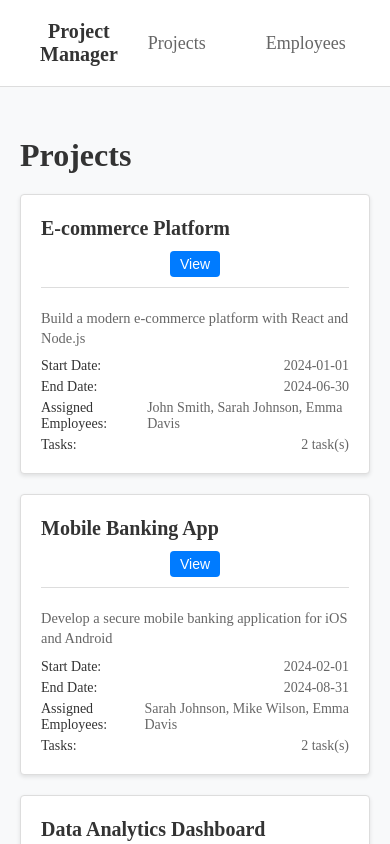
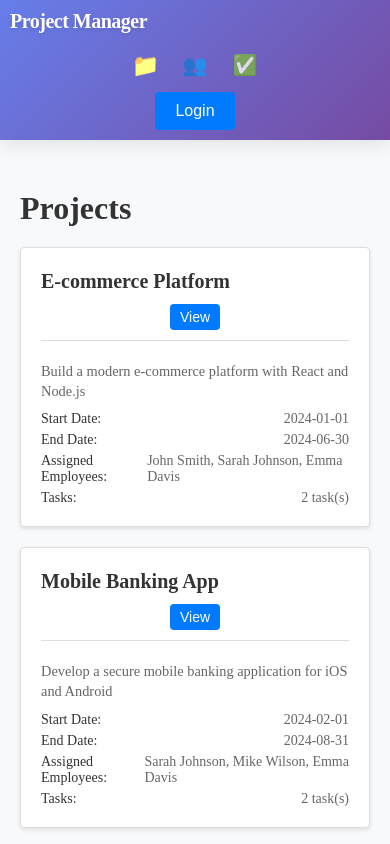
Before and after one commit to AndresLabat/Project-manager, an Angular app: page /projects in a window 390 px wide. Built offline with nearby package versions, Linux system fonts and the light colour scheme.

Commit message:
feat: enhance navigation and styling in app header with icons and active route indication for improved user experience

```diff
--- a/src/app/app.html
+++ b/src/app/app.html
@@ -2,9 +2,33 @@
   <h1 class="app-title">{{ title() }}</h1>
   <nav class="app-nav">
     <ul>
-      <li><a class="nav-link" (click)="router.navigate(['/projects'])">Projects</a></li>
-      <li><a class="nav-link" (click)="router.navigate(['/employees'])">Employees</a></li>
-      <li><a class="nav-link" (click)="router.navigate(['/tasks'])">Tasks</a></li>
+      <li>
+        <a
+          class="nav-link"
+          [class.active]="isActiveRoute('/projects')"
+          (click)="router.navigate(['/projects'])">
+          <span class="nav-icon">📁</span>
+          <span class="nav-text">Projects</span>
+        </a>
+      </li>
+      <li>
+        <a
+          class="nav-link"
+          [class.active]="isActiveRoute('/employees')"
+          (click)="router.navigate(['/employees'])">
+          <span class="nav-icon">👥</span>
+          <span class="nav-text">Employees</span>
+        </a>
+      </li>
+      <li>
+        <a
+          class="nav-link"
+          [class.active]="isActiveRoute('/tasks')"
+          (click)="router.navigate(['/tasks'])">
+          <span class="nav-icon">✅</span>
+          <span class="nav-text">Tasks</span>
+        </a>
+      </li>
     </ul>
   </nav>
   <div class="app-actions">
--- a/src/app/app.scss
+++ b/src/app/app.scss
@@ -12,17 +12,20 @@
   grid-template-columns: 1fr auto 1fr;
   align-items: center;
   padding: $spacing-lg $spacing-lg * 2;
-  border-bottom: 1px solid $border-color;
-  background-color: white;
-  box-shadow: $shadow-md;
+  background: linear-gradient(135deg, #667eea 0%, #764ba2 100%);
+  box-shadow: 0 4px 20px rgba(0, 0, 0, 0.1);
+  position: relative;
+  z-index: 100;
 }
 
 .app-title {
-  color: $text-color;
-  font-size: $font-size-xl;
-  font-weight: $font-weight-semibold;
+  color: white;
+  font-size: $font-size-2xl;
+  font-weight: $font-weight-bold;
   margin: 0;
   justify-self: start;
+  text-shadow: 0 2px 4px rgba(0, 0, 0, 0.1);
+  letter-spacing: -0.5px;
 }
 
 .app-nav {
@@ -30,7 +33,7 @@
 
   ul {
     display: flex;
-    gap: $spacing-lg;
+    gap: $spacing-lg * 1.5;
     list-style: none;
     margin: 0;
     padding: 0;
@@ -45,34 +48,67 @@
 }
 
 .nav-link {
-  color: $text-muted;
+  display: flex;
+  align-items: center;
+  gap: $spacing-sm;
+  color: rgba(255, 255, 255, 0.8);
   text-decoration: none;
-  font-size: $font-size-lg;
+  font-size: $font-size-base;
   font-weight: $font-weight-medium;
   padding: $spacing-md $spacing-lg;
-  border-radius: $border-radius;
-  transition: $transition;
+  border-radius: 25px;
+  transition: all 0.3s ease;
   cursor: pointer;
+  position: relative;
+
+  .nav-icon {
+    font-size: $font-size-lg;
+    transition: all 0.3s ease;
+  }
+
+  .nav-text {
+    transition: all 0.3s ease;
+    font-size: $font-size-base;
+  }
 
   &:hover {
-    color: $primary-color;
-    background-color: rgba($primary-color, 0.1);
+    color: white;
+    background: rgba(255, 255, 255, 0.1);
+    transform: translateY(-1px);
+  }
+
+  &.active {
+    color: white;
+    font-weight: $font-weight-semibold;
+
+    .nav-icon {
+      transform: scale(1.1);
+      filter: brightness(1.2);
+    }
+
+    .nav-text {
+      font-weight: $font-weight-bold;
+    }
   }
 }
 
 .nav-button {
-  background-color: $primary-color;
+  background: rgba(255, 255, 255, 0.2);
   color: white;
-  border: none;
-  padding: $spacing-sm $spacing-md;
-  border-radius: $border-radius;
+  border: 1px solid rgba(255, 255, 255, 0.3);
+  padding: $spacing-sm $spacing-lg;
+  border-radius: 25px;
   font-size: $font-size-base;
   font-weight: $font-weight-medium;
   cursor: pointer;
-  transition: $transition;
+  transition: all 0.3s ease;
+  backdrop-filter: blur(10px);
 
   &:hover {
-    background-color: $primary-hover;
+    background: rgba(255, 255, 255, 0.3);
+    border-color: rgba(255, 255, 255, 0.5);
+    transform: translateY(-1px);
+    box-shadow: 0 4px 15px rgba(0, 0, 0, 0.1);
   }
 }
 
@@ -84,20 +120,42 @@
 
 @media (max-width: 768px) {
   .app-header {
-    flex-direction: column;
+    grid-template-columns: 1fr;
     gap: $spacing-md;
     text-align: center;
+    padding: $spacing-md;
+  }
+
+  .app-title {
+    font-size: $font-size-xl;
+    margin-bottom: $spacing-sm;
   }
 
   .app-nav {
     order: 2;
+    justify-self: center;
+
+    ul {
+      flex-wrap: wrap;
+      justify-content: center;
+      gap: $spacing-sm;
+    }
   }
 
   .app-actions {
     order: 3;
+    justify-self: center;
   }
 
-  .app-title {
-    order: 1;
+  .nav-link {
+    padding: $spacing-sm $spacing-md;
+
+    .nav-text {
+      display: none;
+    }
+
+    .nav-icon {
+      font-size: $font-size-xl;
+    }
   }
 }
--- a/src/app/app.ts
+++ b/src/app/app.ts
@@ -1,10 +1,11 @@
-import { Component, signal } from '@angular/core';
-import { Router } from '@angular/router';
+import { Component, signal, computed } from '@angular/core';
+import { Router, NavigationEnd } from '@angular/router';
 import { AuthService } from './auth/auth.service';
 import { RouterOutlet } from '@angular/router';
 import { CommonModule } from '@angular/common';
 import { Title } from '@angular/platform-browser';
 import { ButtonComponent } from './shared/button/button.component';
+import { filter } from 'rxjs/operators';
 
 @Component({
   selector: 'app-root',
@@ -15,6 +16,7 @@ import { ButtonComponent } from './shared/button/button.component';
 export class App {
 
   title = signal('Project Manager');
+  currentRoute = signal('');
 
   constructor(
     public authService: AuthService,
@@ -22,10 +24,24 @@ export class App {
     private titleService: Title
   ) {
     this.titleService.setTitle(this.title());
+
+    this.router.events
+      .pipe(filter(event => event instanceof NavigationEnd))
+      .subscribe((event: NavigationEnd) => {
+        this.currentRoute.set(event.url);
+      });
   }
 
   onLogout() {
     this.authService.logout();
     this.router.navigate(['/login']);
   }
+
+  isActiveRoute(route: string): boolean {
+    const currentRoute = this.currentRoute();
+    if (route === '/') {
+      return currentRoute === '/';
+    }
+    return currentRoute.startsWith(route);
+  }
 }
--- a/src/app/styles/_variables.scss
+++ b/src/app/styles/_variables.scss
@@ -40,6 +40,7 @@ $btn-info-hover: #138496;
 
 // Layout
 $border-radius: 4px;
+$spacing-xs: 3px;
 $spacing-sm: 5px;
 $spacing-md: 10px;
 $spacing-lg: 20px;
```
